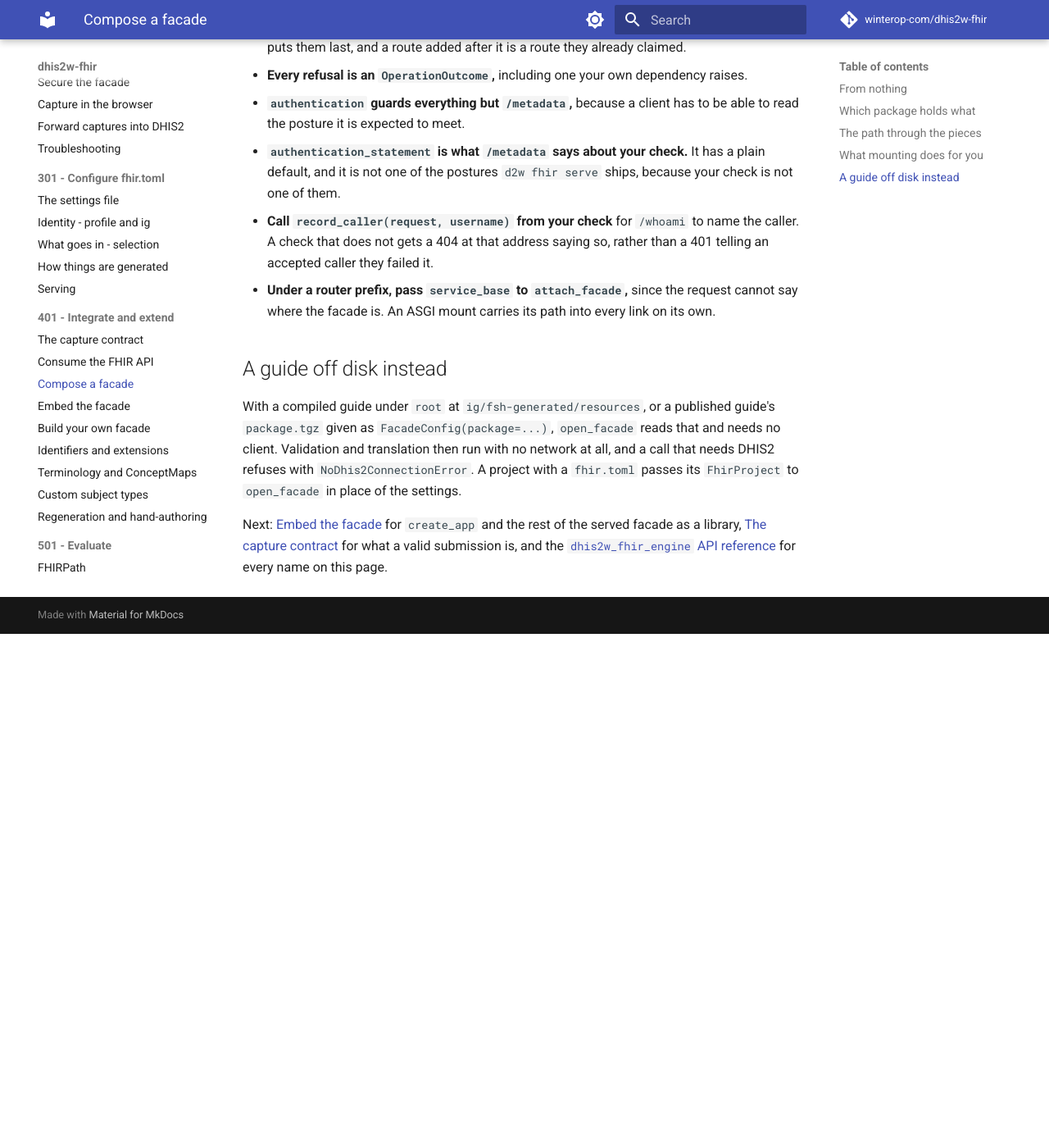
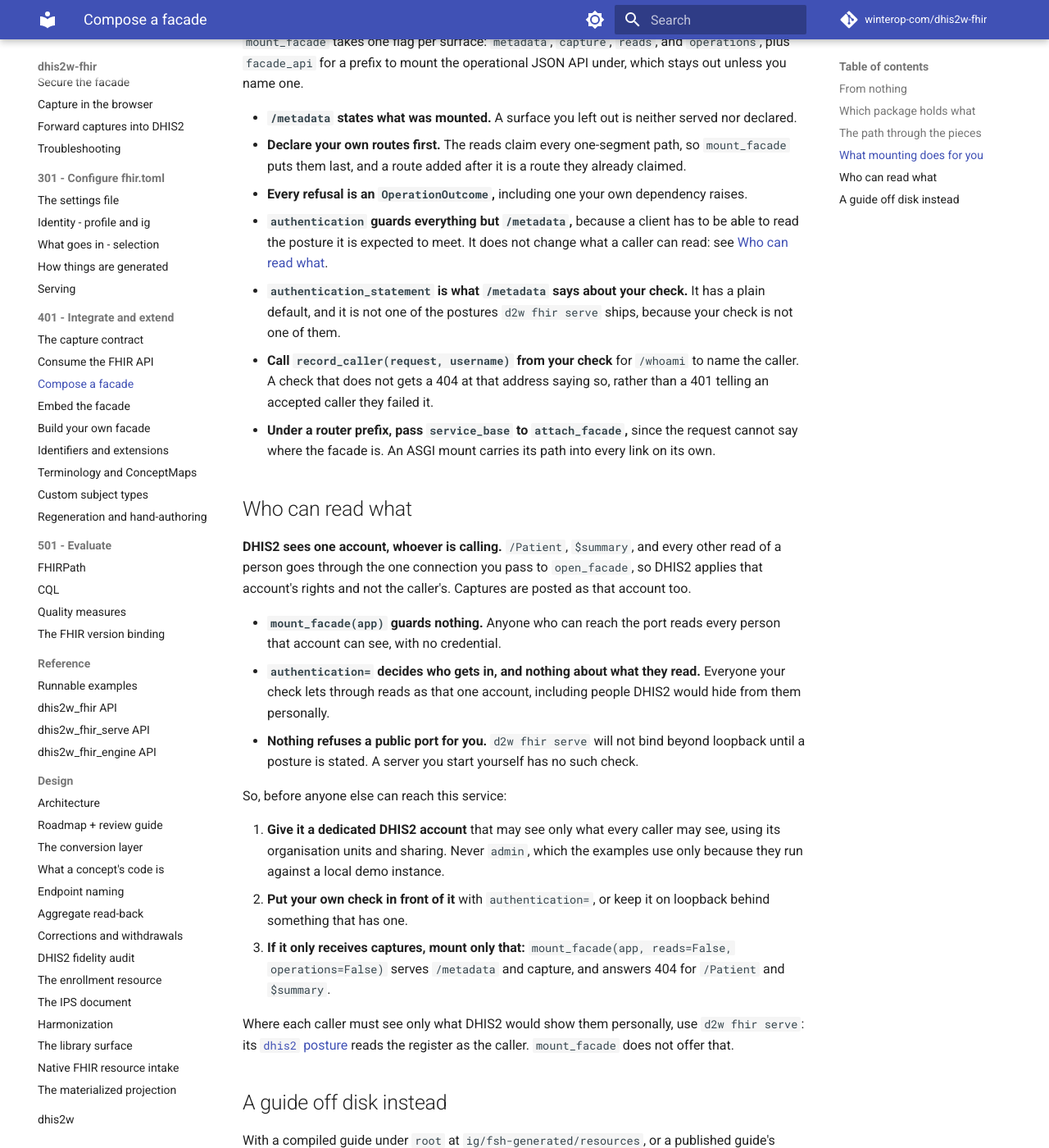
Before and after one commit to winterop-com/dhis2w-fhir, an MkDocs documentation site: the page built from docs/401-compose-a-facade.md, in a window 1280 px wide and 1400 px high, scrolled down 3087 px. Shown: the whole window at 82% size. Built offline with MkDocs 1.6.1 and Material for MkDocs 9.7.7, drawn with Linux system fonts in a browser that asks for light colours; comment, search, counter and statistics services are not loaded; before the commit the page ends 3860 px from its top, so only the background shows below that; some of the changed text lies outside the part shown.

Commit message:
docs: say that a composed facade reads DHIS2 as one account, whoever is calling (#41)

```diff
--- a/docs/401-compose-a-facade.md
+++ b/docs/401-compose-a-facade.md
@@ -54,6 +54,11 @@
 
 That is a FHIR facade: `/metadata`, read and search over the forms and the register, `$generate`, and
 `POST /QuestionnaireResponse`. With no compiled guide, `open_facade` builds the guide off the instance as it starts.
+
+!!! warning "This example answers for anyone who can reach it"
+    It guards nothing, and it reads DHIS2 as `admin`, so any caller can read every person in the instance with no
+    credential. That is only fine on your own machine against a demo instance. Read
+    [Who can read what](#who-can-read-what) before anyone else can reach it.
 
 ## Which package holds what
 
@@ -119,13 +124,38 @@
   route added after it is a route they already claimed.
 - **Every refusal is an `OperationOutcome`,** including one your own dependency raises.
 - **`authentication` guards everything but `/metadata`,** because a client has to be able to read the posture it is
-  expected to meet.
+  expected to meet. It does not change what a caller can read: see [Who can read what](#who-can-read-what).
 - **`authentication_statement` is what `/metadata` says about your check.** It has a plain default, and it is not one
   of the postures `d2w fhir serve` ships, because your check is not one of them.
 - **Call `record_caller(request, username)` from your check** for `/whoami` to name the caller. A check that does not
   gets a 404 at that address saying so, rather than a 401 telling an accepted caller they failed it.
 - **Under a router prefix, pass `service_base` to `attach_facade`,** since the request cannot say where the facade
   is. An ASGI mount carries its path into every link on its own.
+
+## Who can read what
+
+**DHIS2 sees one account, whoever is calling.** `/Patient`, `$summary`, and every other read of a person goes through
+the one connection you pass to `open_facade`, so DHIS2 applies that account's rights and not the caller's. Captures are
+posted as that account too.
+
+- **`mount_facade(app)` guards nothing.** Anyone who can reach the port reads every person that account can see, with no
+  credential.
+- **`authentication=` decides who gets in, and nothing about what they read.** Everyone your check lets through reads as
+  that one account, including people DHIS2 would hide from them personally.
+- **Nothing refuses a public port for you.** `d2w fhir serve` will not bind beyond loopback until a posture is stated. A
+  server you start yourself has no such check.
+
+So, before anyone else can reach this service:
+
+1. **Give it a dedicated DHIS2 account** that may see only what every caller may see, using its organisation units and
+   sharing. Never `admin`, which the examples use only because they run against a local demo instance.
+2. **Put your own check in front of it** with `authentication=`, or keep it on loopback behind something that has one.
+3. **If it only receives captures, mount only that:** `mount_facade(app, reads=False, operations=False)` serves
+   `/metadata` and capture, and answers 404 for `/Patient` and `$summary`.
+
+Where each caller must see only what DHIS2 would show them personally, use `d2w fhir serve`: its
+[`dhis2` posture](201-secure.md#under-dhis2-the-register-is-read-as-you) reads the register as the caller. `mount_facade`
+does not offer that.
 
 ## A guide off disk instead
 
```
Also changed, not shown: docs/features.md (+1 -0 lines), examples/facade/README.md (+3 -0 lines), 4 other files.
